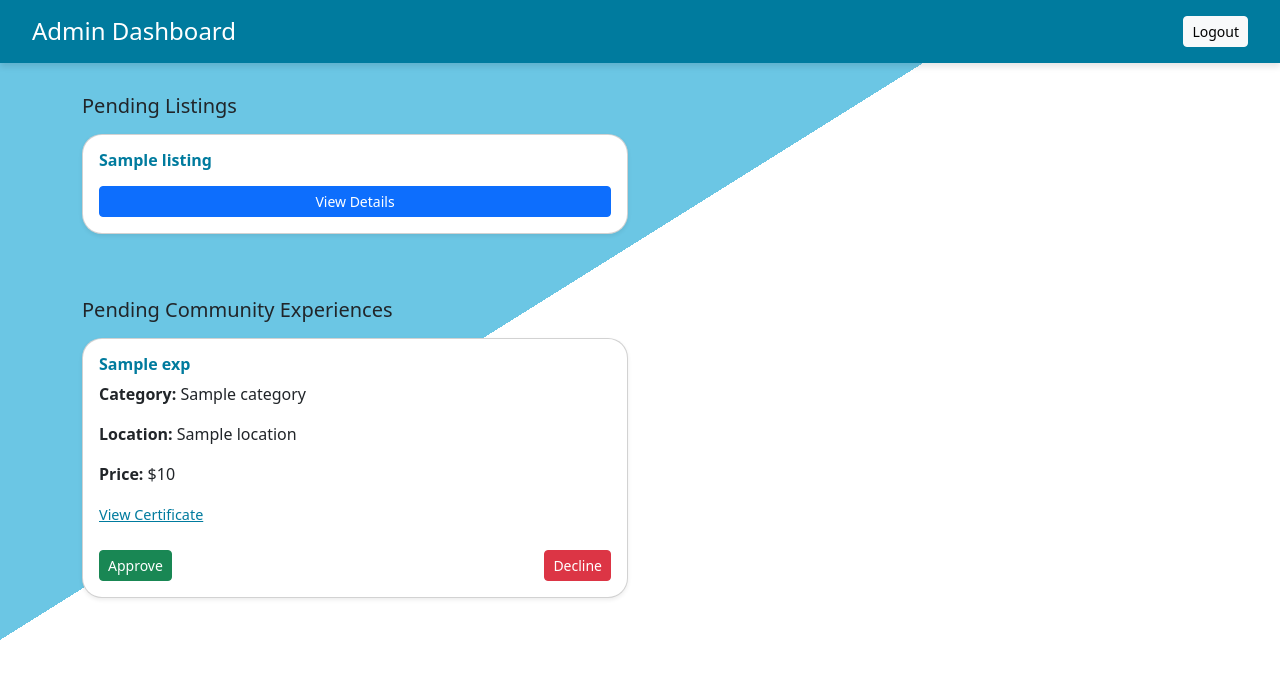
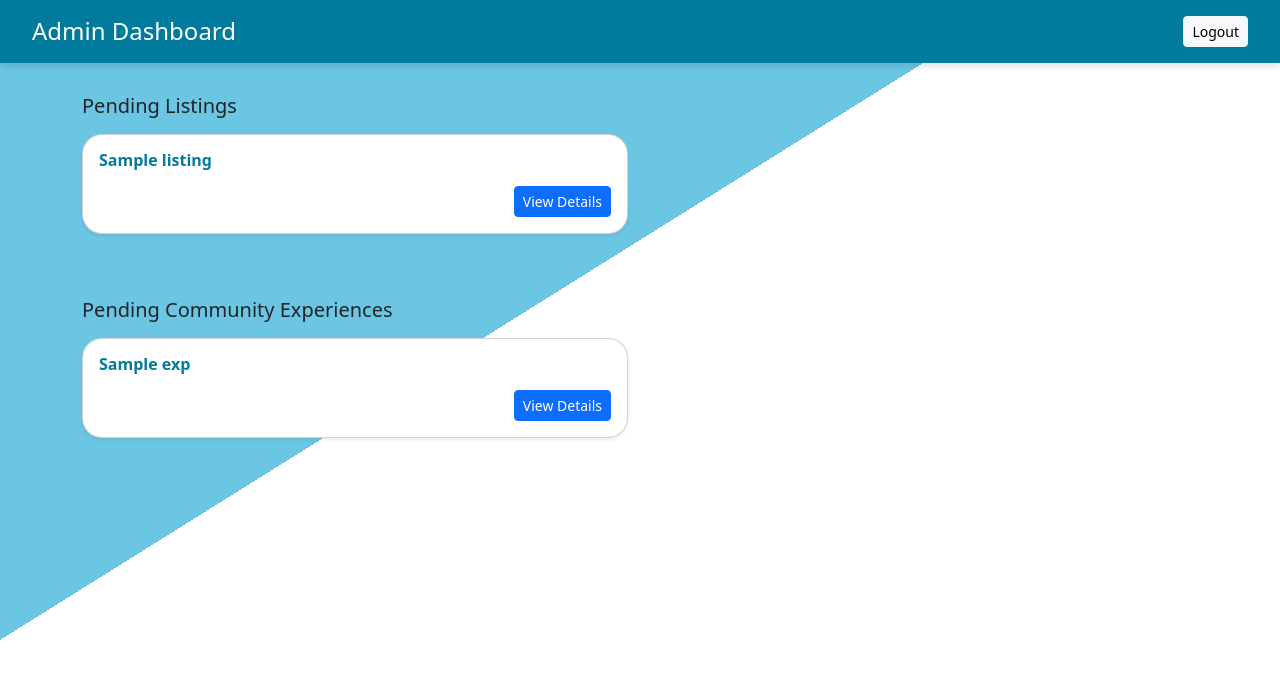
Before and after one commit to Muz1357/ecotrial, a Flask app: template templates/admin_dashboard.html in a window 1280 px wide. Shown: the top 679 px of the page. Run offline with Flask 3, Linux system fonts and the light colour scheme; the template is opened without the code that fills it: most values are stand-ins (such as "Sample title", 1, 10 or a date in 2020).

Commit message:
Sprint 2

```diff
--- a/templates/admin_dashboard.html
+++ b/templates/admin_dashboard.html
@@ -33,12 +33,6 @@
       color: #007B9E;
       font-weight: 600;
     }
-
-    .certificate-link {
-      font-size: 0.9rem;
-      text-decoration: underline;
-      color: #007B9E;
-    }
   </style>
 </head>
 <body>
@@ -60,7 +54,10 @@
           <div class="col-md-6 mb-3">
             <div class="card p-3 shadow-sm">
               <h6 class="card-title">{{ listing.title }}</h6>
-              <a href="{{ url_for('admin.view_listing_detail', listing_id=listing.id) }}" class="btn btn-primary btn-sm mt-2">View Details</a>
+              <div class="d-flex justify-content-end mt-2">
+                <a href="{{ url_for('admin.view_listing_detail', listing_id=listing.id) }}"
+                   class="btn btn-primary btn-sm">View Details</a>
+              </div>
             </div>
           </div>
           {% endfor %}
@@ -79,19 +76,9 @@
           <div class="col-md-6 mb-3">
             <div class="card p-3 shadow-sm">
               <h6 class="card-title">{{ exp.title }}</h6>
-              <p><strong>Category:</strong> {{ exp.category }}</p>
-              <p><strong>Location:</strong> {{ exp.location }}</p>
-              <p><strong>Price:</strong> ${{ exp.price }}</p>
-              {% if exp.certificate_path %}
-                <p><a href="{{ exp.certificate_path }}" target="_blank" class="certificate-link">View Certificate</a></p>
-              {% endif %}
-              <div class="d-flex justify-content-between mt-2">
-                <form action="{{ url_for('admin.approve_community_experience', exp_id=exp.id) }}" method="post">
-                  <button type="submit" class="btn btn-success btn-sm">Approve</button>
-                </form>
-                <form action="{{ url_for('admin.decline_community_experience', exp_id=exp.id) }}" method="post">
-                  <button type="submit" class="btn btn-danger btn-sm">Decline</button>
-                </form>
+              <div class="d-flex justify-content-end mt-2">
+                <a href="{{ url_for('admin.view_community_experience_detail', exp_id=exp.id) }}"
+                   class="btn btn-primary btn-sm">View Details</a>
               </div>
             </div>
           </div>
```
